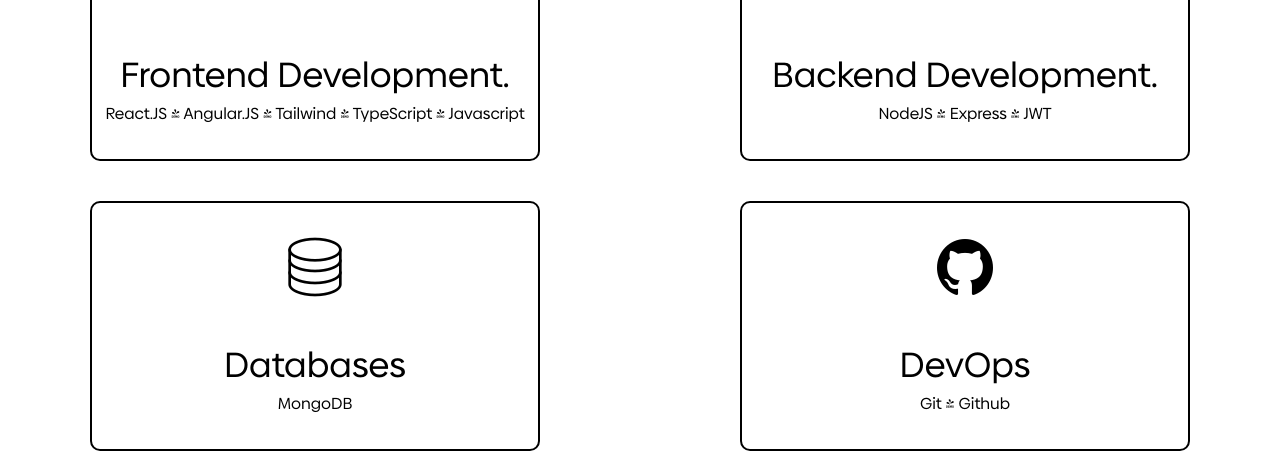
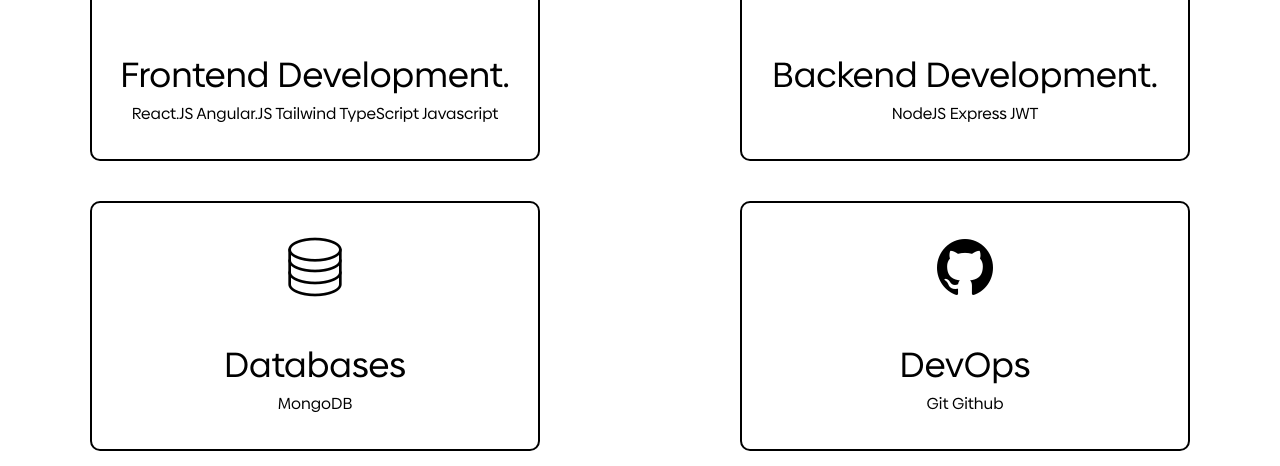
Before and after one commit to aponchikaj/Portfolio, an Angular app: page /home in a window 1280 px wide. Shown: the part 1138-1604 px from the top of the page. Built offline with nearby package versions, Linux system fonts and the light colour scheme.

Commit message:
fixed error

```diff
--- a/src/app/home/home.component.ts
+++ b/src/app/home/home.component.ts
@@ -12,12 +12,12 @@
     {
       icon:this.assetsFolder+'icons/home/frontend.png',
       title:'Frontend Development.',
-      article:'React.JS | Angular.JS | Tailwind | TypeScript | Javascript'
+      article:'React.JS  Angular.JS  Tailwind  TypeScript  Javascript'
     },
     {
       icon:this.assetsFolder+'icons/home/backend.png',
       title:'Backend Development.',
-      article:'NodeJS | Express | JWT'
+      article:'NodeJS  Express  JWT'
     },
     {
       icon:this.assetsFolder+'icons/home/database.png',
@@ -27,7 +27,7 @@
     {
       icon:this.assetsFolder+'icons/home/github.png',
       title:'DevOps',
-      article:'Git | Github'
+      article:'Git  Github'
     },
     {
       icon:this.assetsFolder+'icons/home/create.png',
```
